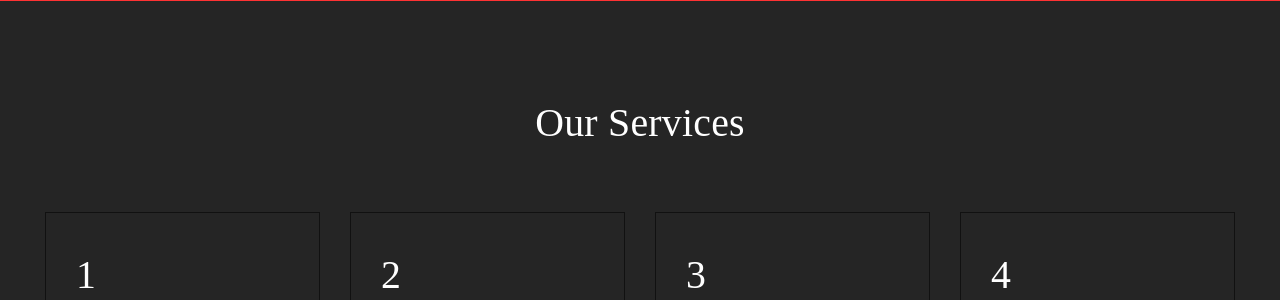
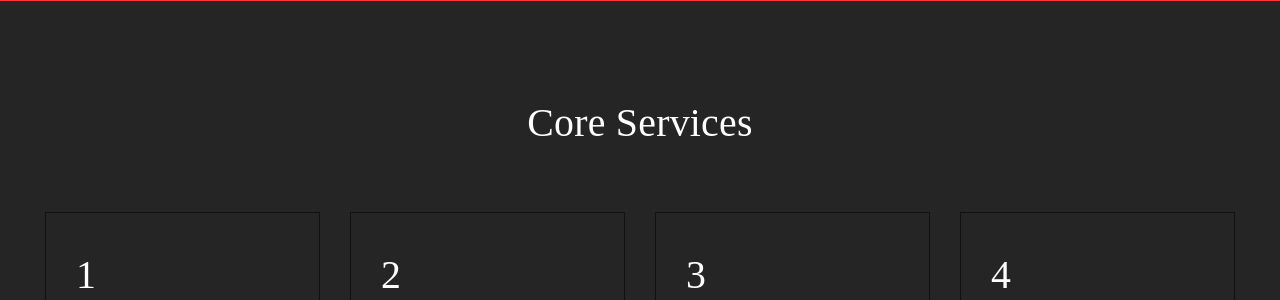
Before and after one commit to brianotoole/brickandmonitor, a Jekyll site: the page built from about.html, in a window 1280 px wide and 900 px high, scrolled down 806 px. Shown: the part 159-459 px from the top of the window. Built offline with Jekyll 4.4.1, drawn with Linux system fonts in a browser that asks for light colours; nearby versions of some CDN libraries; some web fonts are replaced; a script that is not in the unit is left out.

Commit message:
add various updates to typography

```diff
--- a/_includes/footer.html
+++ b/_includes/footer.html
@@ -2,8 +2,8 @@
   <div class="wrapper">
     <div class="row-flex footer__top u-m-center u-text-center">
       <div class="row-flex__md-12">
-        <h4 class="footer__title">Let's work together.</h4>
-        <p class="footer__tagline font-heading">Helping brands adapt to what's next online.</p>
+        <h3 class="footer__title">Let's work together.</h3>
+        <p class="footer__tagline">Helping brands adapt to what's next online.</p>
         <a id="contact" class="btn btn--primary btn-contact js-modal-trigger">Get Started</a>
       </div>
     </div>
--- a/about.html
+++ b/about.html
@@ -20,7 +20,7 @@
       <div class="wrapper">
         <div class="row-flex">
           <div class="row-flex__md-12">
-            <h2 class="heading heading--centered">Our Services</h2>
+            <h2 class="heading heading--centered">Core Services</h2>
             {% include services.html %}
           </div><!-- /.col -->
         </div><!-- /.row-flex -->
@@ -31,7 +31,6 @@
   <div class="wrapper">
     <div class="row-flex__md-12">
         <h2 class="heading heading--centered">Your Team</h2>
-        <div class="heading-seperator"></div>
         {% include team.html %}
       </p><!-- /.col -->
     </div><!-- /.row-flex -->
@@ -43,7 +42,6 @@
       <div class="row-flex">
         <div class="row-flex__md-12">
           <h2 class="heading heading--centered">Industries</h2>
-          <div class="heading-seperator"></div>
           <p>Our specialty is creative strategy, design &amp; development, fuled by a passion for helping those establish &amp; promote their cause. We particularly work best with mission-critical brands. These include:</p>
           {% include who.html %}
         </p><!-- /.col -->
--- a/news.html
+++ b/news.html
@@ -10,7 +10,7 @@
   <div class="wrapper">
     <div class="row-flex">
       <div class="row-flex__col-md-12">
-        <h2 class="heading heading--centered" id="js-trigger-posts">Recent News</h2>v>
+        <h2 class="heading heading--centered" id="js-trigger-posts">Recent News</h2>
         <div class="post">
           {% for post in site.posts %}
           <a href="{{ post.url }}" class="post__item hvr-underline-from-left">
```
